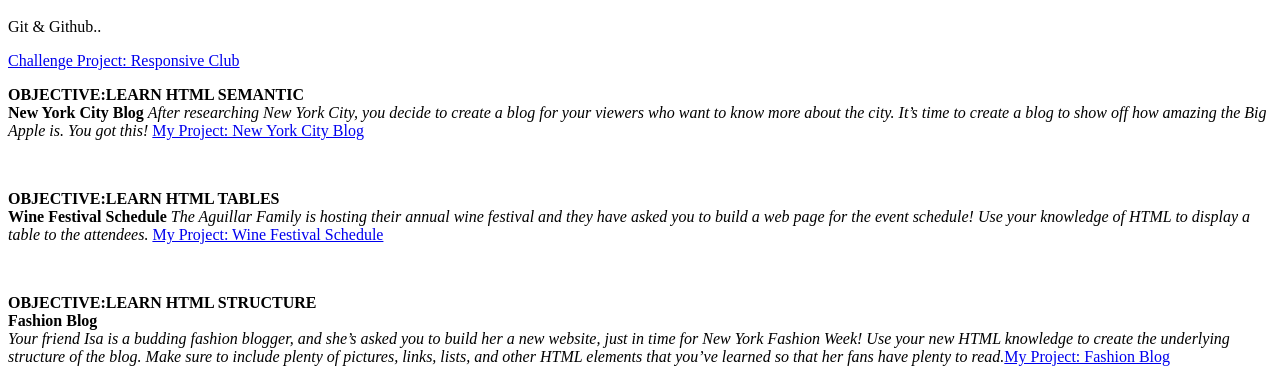
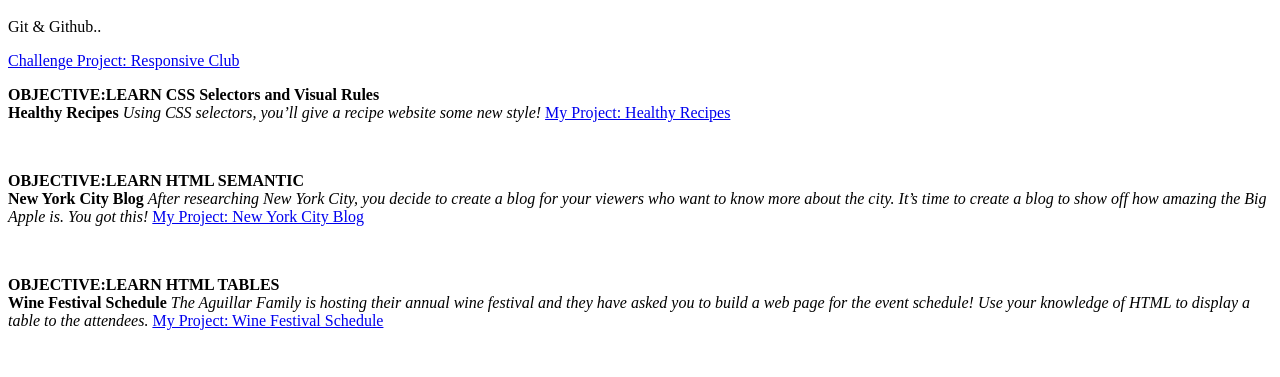
Before and after one commit to Roannej/Roannej.github.io, a plain HTML site: page index.html in a window 1280 px wide. Shown: the part 48-425 px from the top of the page. Drawn offline with Linux system fonts and the light colour scheme.

Commit message:
Add Healthy Recipes link
Codecademy Project: Learn CSS Selectors & Visual Rules

```diff
--- a/index.html
+++ b/index.html
@@ -5,6 +5,11 @@
   <p>Git & Github..</p>
 
   <p><a href="https://roannej.github.io/responsive-club/">Challenge Project: Responsive Club</a></p>
+
+  <p><strong>OBJECTIVE&colon;LEARN CSS Selectors and Visual Rules</strong>
+  <br><strong>Healthy Recipes</strong>
+  <em>Using CSS selectors, you’ll give a recipe website some new style!</em>
+    <a href="https://roannej.github.io/healthy-recipes/" target="_blank">My Project: Healthy Recipes</a></p><br>
 
   <p><strong>OBJECTIVE&colon;LEARN HTML SEMANTIC</strong>
   <br><strong>New York City Blog</strong>
```
